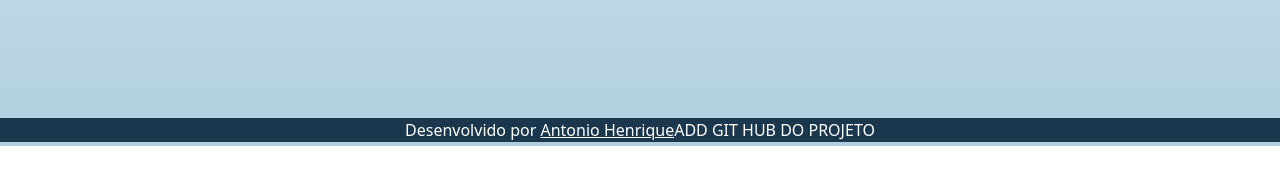
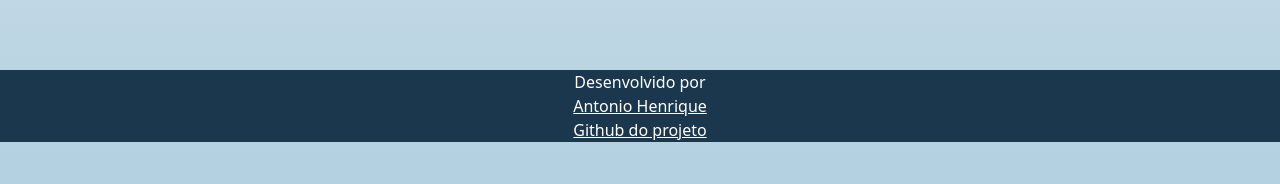
Before and after one commit to ahdesenvolvimento/events_api, a React (Create React App) app in the folder frontevents/: page / in a window 1280 px wide. Shown: the part 658-842 px from the top of the page. Before the commit the page ends 804 px from the top, so only its background shows below. Built offline with nearby package versions, Linux system fonts and the light colour scheme; no server answers.

Commit message:
add github do projeto no footer

```diff
--- a/frontevents/src/components/layout/Footer.js
+++ b/frontevents/src/components/layout/Footer.js
@@ -9,10 +9,20 @@
             href="https://github.com/ahdesenvolvimento"
             title="Github Antonio Henrique"
             target="_blank"
+            rel="noreferrer"
           >
             Antonio Henrique
           </a>
-          ADD GIT HUB DO PROJETO
+        </span>
+        <span>
+          <a
+            href="https://github.com/ahdesenvolvimento/events_api"
+            target="_blank"
+            title="Github do projeto"
+            rel="noreferrer"
+          >
+            Github do projeto
+          </a>
         </span>
       </div>
     </footer>
--- a/frontevents/src/components/layout/Footer.module.css
+++ b/frontevents/src/components/layout/Footer.module.css
@@ -3,9 +3,15 @@
     background-color: #1A374D;
     color: white;
     text-align: center;
+
     bottom: 0;
 }
 
-.footer a{
+.footer span {
+    display: flex;
+    flex-direction: column;
+}
+
+.footer a {
     color: white;
 }
```
